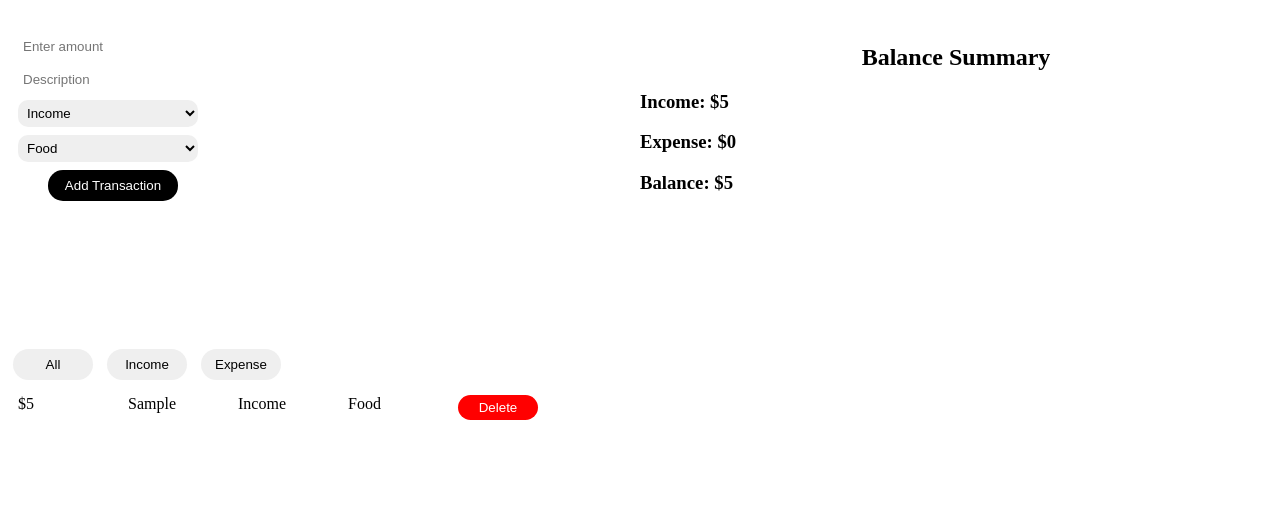
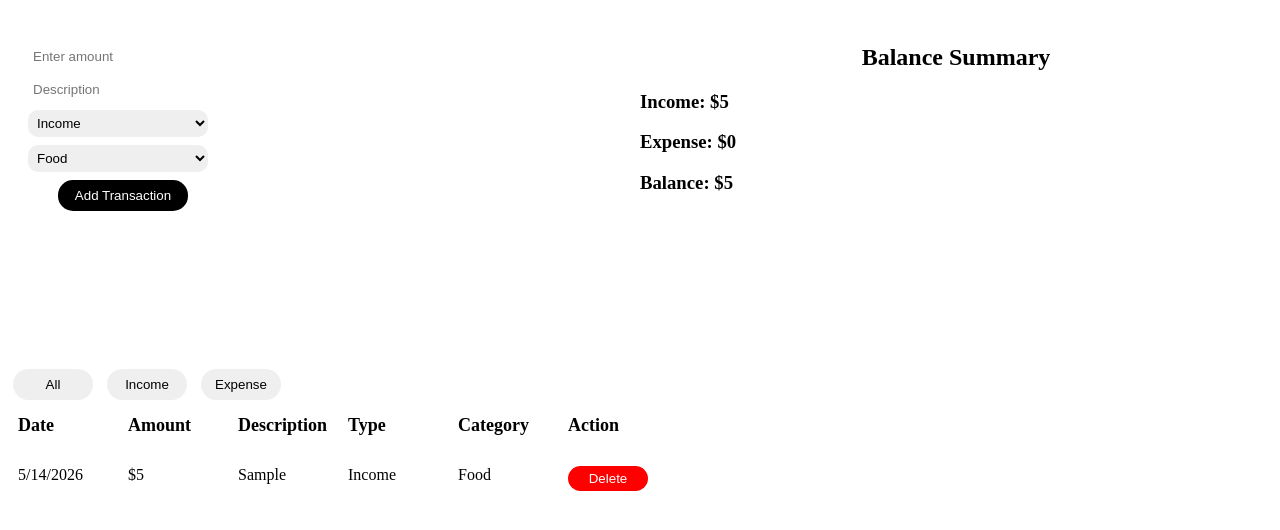
Before and after one commit to Nafees-Mohamed/Expense-Tracker, a plain HTML site: page expense.html in a window 1280 px wide. Both pictures are taken after typing "5", "Sample" into the empty fields and a click on the button "Add Transaction". Shown: the part 70-600 px from the top of the page. Drawn offline with Linux system fonts and the light colour scheme.

Commit message:
Date Added

```diff
--- a/expense.html
+++ b/expense.html
@@ -37,12 +37,15 @@
     </div>
 
 
-    <div class="expense-history">
+    <div class="expense-history-header">
+        <div class="head">Date</div>
         <div class="head">Amount</div>
         <div class="head">Description</div>
         <div class="head">Type</div>
         <div class="head">Category</div>
-
+        <div class="head">Action</div>
+    </div>
+    <div class="expense-history">
 
     </div>
 
--- a/script.js
+++ b/script.js
@@ -10,17 +10,18 @@ document.querySelector('.js-Expense').addEventListener('click',()=>render('Expen
 
 function addTransaction(){
     const amount=document.querySelector('.js-amount').value;
-    const description=document.querySelector('.js-description').value;
+    const description=document.querySelector('.js-description').value || 'NULL';
     const category=document.querySelector('.js-category').value;
     const type=document.querySelector('.js-type').value;
 
-    let expense={
-        id: Date.now(),
-        amount: Number(amount),
-        description: description,
-        type:type,
-        category:category
-    }
+let expense = {
+    id: Date.now(),
+    amount: Number(amount),
+    description: description,
+    type: type,
+    category: category,
+    date: new Date().toLocaleDateString()
+}
 
     expenses.push(expense);
     saveToStorage();
@@ -56,13 +57,14 @@ function render(type = 'all'){
     ?expenses
     : expenses.filter(e => e.type === type)
     history.innerHTML = "";
-    filtered.forEach(filter => {
+    filtered.forEach(expense => {
         history.innerHTML += `
-            <div>$${filter.amount}</div>
-            <div>${filter.description}</div>
-            <div>${filter.type}</div>
-            <div>${filter.category}</div>
-            <button class="delete-button"onclick="deleteTransaction(${filter.id})">Delete</button>
+            <div>${expense.date}</div>
+            <div>$${expense.amount}</div>
+            <div>${expense.description}</div>
+            <div>${expense.type}</div>
+            <div>${expense.category}</div>
+            <button class="delete-button"onclick="deleteTransaction(${expense.id})">Delete</button>
         `;
     })
 }
--- a/style.css
+++ b/style.css
@@ -10,7 +10,7 @@ h2{
 .input-container{
     display: flex;
     flex-direction: column;
-    width: 200px
+    width: 200px;
     margin: 10px;
     padding: 10px;
     gap: 8px;
@@ -34,11 +34,16 @@ h2{
     background-color:rgb(0, 0, 0);
     color: white;
 }
-
+.expense-history-header{
+    display: grid;
+    grid-template-columns:100px 100px 100px 100px 100px 80px;
+    gap: 10px;
+    padding: 10px;
+}
 
 .expense-history{
     display: grid;
-    grid-template-columns: 100px 100px 100px 100px 80px;
+    grid-template-columns: 100px 100px 100px 100px 100px 80px;
     gap: 10px;
     padding: 10px;
 }
```
